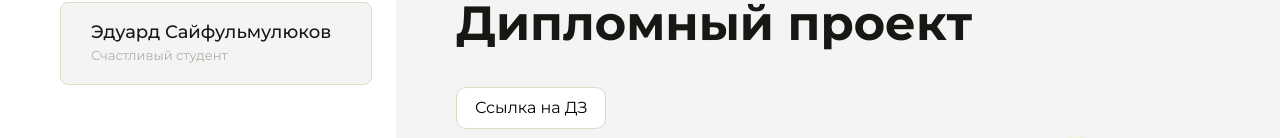
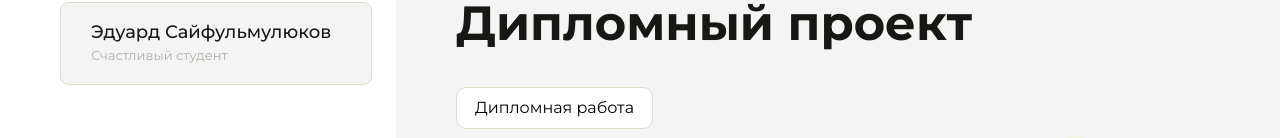
Before and after one commit to KaelTaas/homework, a plain HTML site: page index.html in a window 1280 px wide. Both pictures are taken after a click on the button "Дипломный проект". Shown: the part 151-289 px from the top of the page. Drawn offline with Linux system fonts and the light colour scheme.

Commit message:
Update index.html

```diff
--- a/index.html
+++ b/index.html
@@ -124,7 +124,7 @@
             <div class="content__block hidden" id="diplomBlock">
                 <div class="content__title">Дипломный проект</div>
                 <div class="content__list-diplom">
-                    <a href="ПАПКА-С-НОМЕРОМ-УРОКА">Ссылка на ДЗ</a>
+                    <a href="graduate-work/index.html">Дипломная работа</a>
                 </div>
                 <div class="content__decor">
                     <div class="content__decor-text">Давай проверим, чему ты научился!</div>
```
